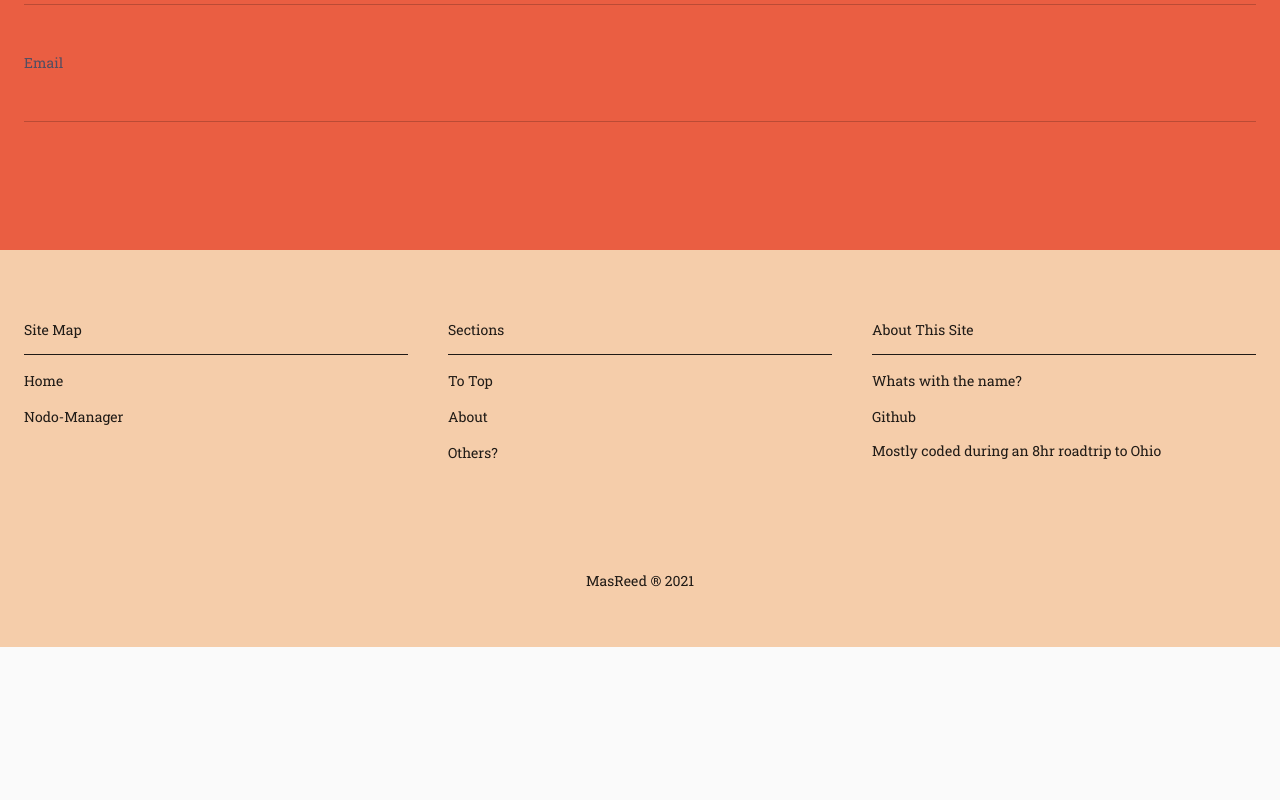
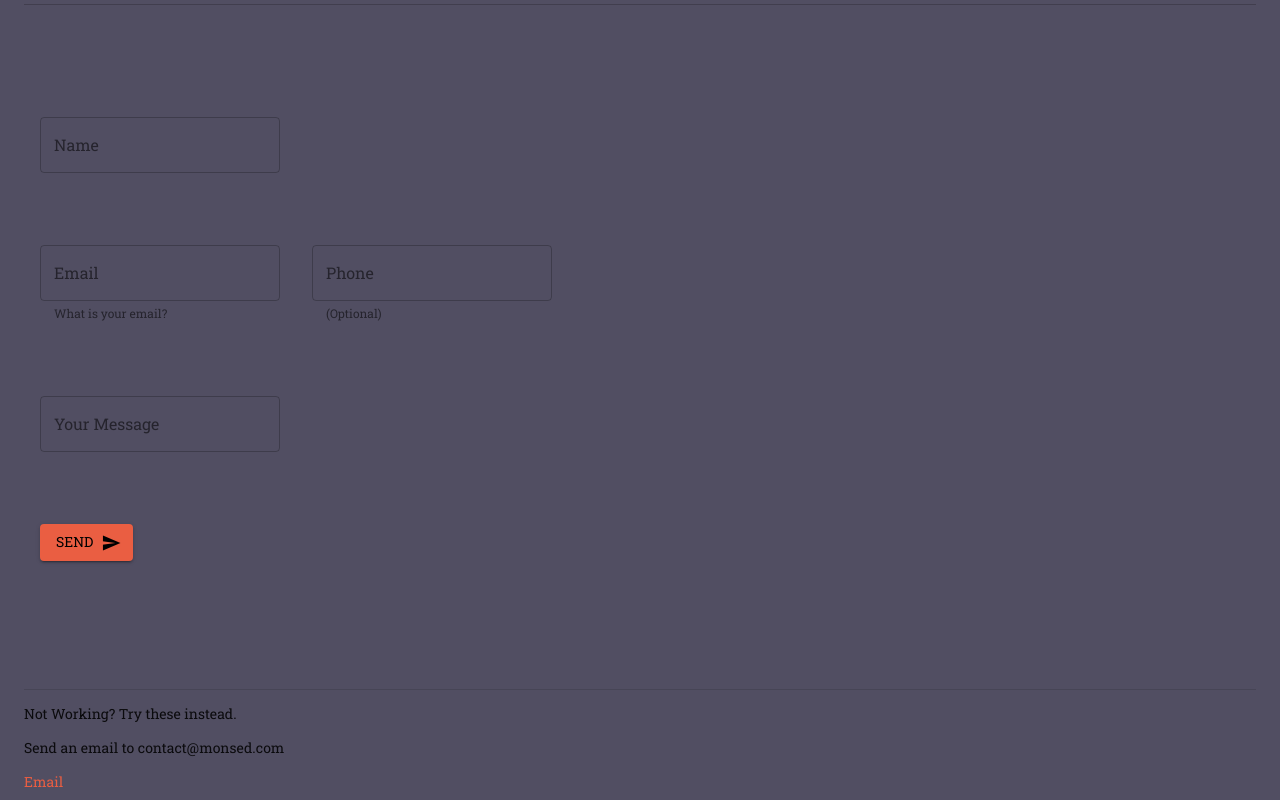
Before and after one commit to MasReed/personal-interactive-website, a React (Create React App) app: page / in a window 1280 px wide. Shown: the part 5380-6180 px from the top of the page. Before the commit the page ends 6027 px from the top, so only its background shows below. Built offline with nearby package versions, Linux system fonts and the light colour scheme.

Commit message:
add contact form functionality with formspree

```diff
--- a/package.json
+++ b/package.json
@@ -3,6 +3,7 @@
   "version": "0.1.0",
   "private": true,
   "dependencies": {
+    "@formspree/react": "^2.2.3",
     "@material-ui/core": "^4.12.3",
     "@material-ui/icons": "^4.11.2",
     "@testing-library/jest-dom": "^5.14.1",
--- a/src/App.js
+++ b/src/App.js
@@ -10,6 +10,7 @@ import EducationContent from './EducationContent'
 import ExperienceContent from './ExperienceContent'
 import ProjectsContent from './ProjectsContent'
 import TechContent from './TechContent'
+import ContactForm from './ContactForm'
 import PageFooter from './PageFooter'
 import SectionLayout from './SectionLayout'
 
@@ -87,10 +88,10 @@ function App() {
         {/* Contact */}
         <SectionLayout
           sectionHeader={'Get In Touch'}
-          backgroundColor={theme.palette.secondary.main}
-          color={theme.palette.primary.main}
+          backgroundColor={theme.palette.primary.main}
+          color={theme.palette.cream.main}
         >
-          <Link href="mailto:name@email.com">Email</Link>
+          <ContactForm />
         </SectionLayout>
       </Box>
 
--- /dev/null
+++ b/src/ContactForm.jsx
@@ -0,0 +1,95 @@
+import React from 'react'
+import { useForm } from '@formspree/react'
+
+import Box from '@material-ui/core/Box'
+import Button from '@material-ui/core/Button'
+import Divider from '@material-ui/core/Divider'
+import Grid from '@material-ui/core/Grid'
+import Link from '@material-ui/core/Link'
+import TextField from '@material-ui/core/TextField'
+
+import Icon from '@material-ui/core/Icon'
+
+export default function ContactForm() {
+  const [state, handleSubmit] = useForm('xzbykngb')
+
+  if (state.succeeded) {
+    return <div>Thank you for signing up!</div>
+  }
+
+  return (
+    <>
+      <Box my={4} py={2}>
+        <form onSubmit={handleSubmit}>
+          <Grid container direction='column' justify='flex-start' alignItems='flex-start' spacing={1}>
+
+            <Grid item>
+              <TextField
+                id='name'
+                color='secondary'
+                label='Name'
+                placeholder='Jane Doe'
+                style={{ margin: '2rem 1rem', outline: '#fff' }}
+                variant='outlined'
+              />
+            </Grid>
+
+            <Grid item>
+              <TextField
+                id='email'
+                color='secondary'
+                label='Email'
+                placeholder='jane@doe.com'
+                helperText='What is your email?'
+                style={{ margin: '2rem 1rem', outline: '#fff' }}
+                variant='outlined'
+              />
+
+              <TextField
+                id='phone'
+                color='secondary'
+                label='Phone'
+                placeholder='123-456-7890'
+                helperText='(Optional)'
+                style={{ margin: '2rem 1rem' }}
+                variant='outlined'
+              />
+            </Grid>
+
+            <Grid item>
+              <TextField
+                color='secondary'
+                id='message'
+                label='Your Message'
+                multilined
+                style={{ margin: '2rem 1rem' }}
+                variant='outlined'
+              />
+            </Grid>
+
+            <Grid item>
+              <Button
+                color='secondary'
+                disabled={state.submitting}
+                endIcon={<Icon>send</Icon>}
+                style={{ margin: '2rem 1rem' }}
+                type='submit'
+                variant='contained'
+              >
+                Send
+              </Button>
+            </Grid>
+
+          </Grid>
+        </form>
+      </Box>
+
+      <Divider style={{ marginTop: '5rem' }}/>
+      <Box>
+        <p>Not Working? Try these instead.</p>
+        <p>Send an email to contact@monsed.com</p>
+        <Link color='secondary' href="mailto:name@email.com">Email</Link>
+      </Box>
+    </>
+  )
+}
```
Also changed, not shown: 1 other file (tests, documents, lock files or other folders).
